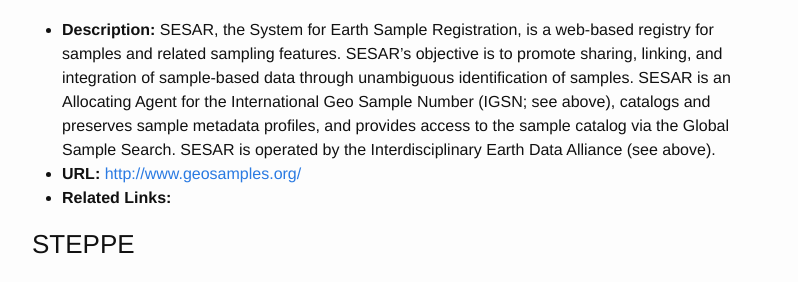
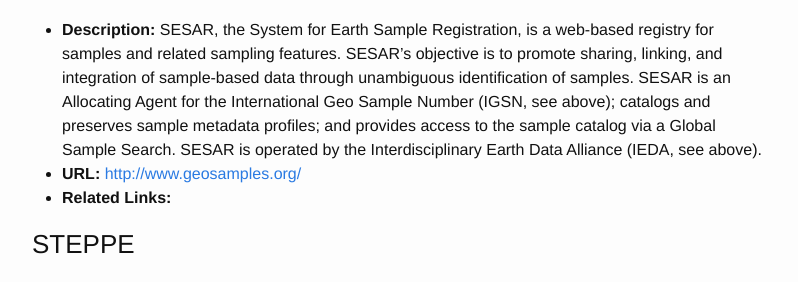
Before and after one commit to cyber4paleo/cyber4paleo.github.io, a Jekyll site: the page built from _resources/CommunityResourceList.md, in a window 1280 px wide and 900 px high, scrolled down 4083 px. Shown: the part 239-521 px from the top of the window, without its empty margins (238-1036 px from the left). Built offline with Jekyll 4.4.1, drawn with Linux system fonts in a browser that asks for light colours.

Commit message:
Update CommunityResourceList.md

```diff
--- a/_resources/CommunityResourceList.md
+++ b/_resources/CommunityResourceList.md
@@ -128,7 +128,7 @@ Please see this <a href="http://bit.ly/1r4AqLN">EarthCube Tools presentation</a>
 
 ### System for Earth Sample Registration (SESAR)
 
-* <b>Description:</b> SESAR, the System for Earth Sample Registration, is a web-based registry for samples and related sampling features. SESAR&rsquo;s objective is to promote sharing, linking, and integration of sample-based data through unambiguous identification of samples. SESAR is an Allocating Agent for the International Geo Sample Number (IGSN; see above), catalogs and preserves sample metadata profiles, and provides access to the sample catalog via the Global Sample Search. SESAR is operated by the Interdisciplinary Earth Data Alliance (see above).
+* <b>Description:</b> SESAR, the System for Earth Sample Registration, is a web-based registry for samples and related sampling features. SESAR&rsquo;s objective is to promote sharing, linking, and integration of sample-based data through unambiguous identification of samples. SESAR is an Allocating Agent for the International Geo Sample Number (IGSN, see above); catalogs and preserves sample metadata profiles; and provides access to the sample catalog via a Global Sample Search. SESAR is operated by the Interdisciplinary Earth Data Alliance (IEDA, see above).
 * <b>URL:</b> <a>http://www.geosamples.org/</a>
 * <b>Related Links:</b>
 
```
